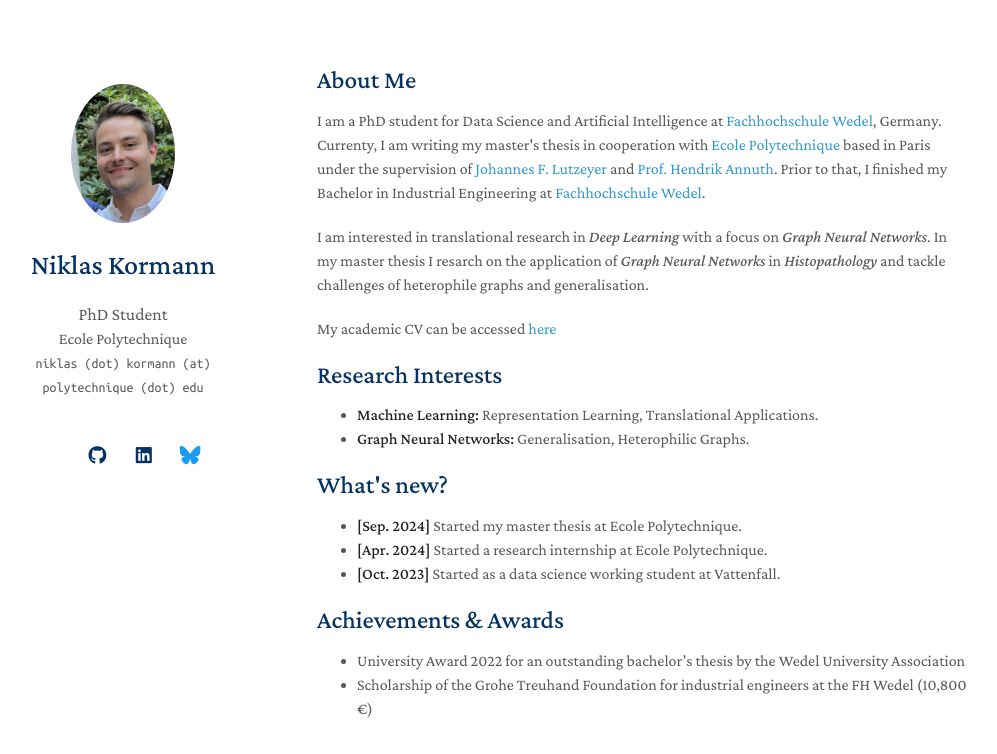
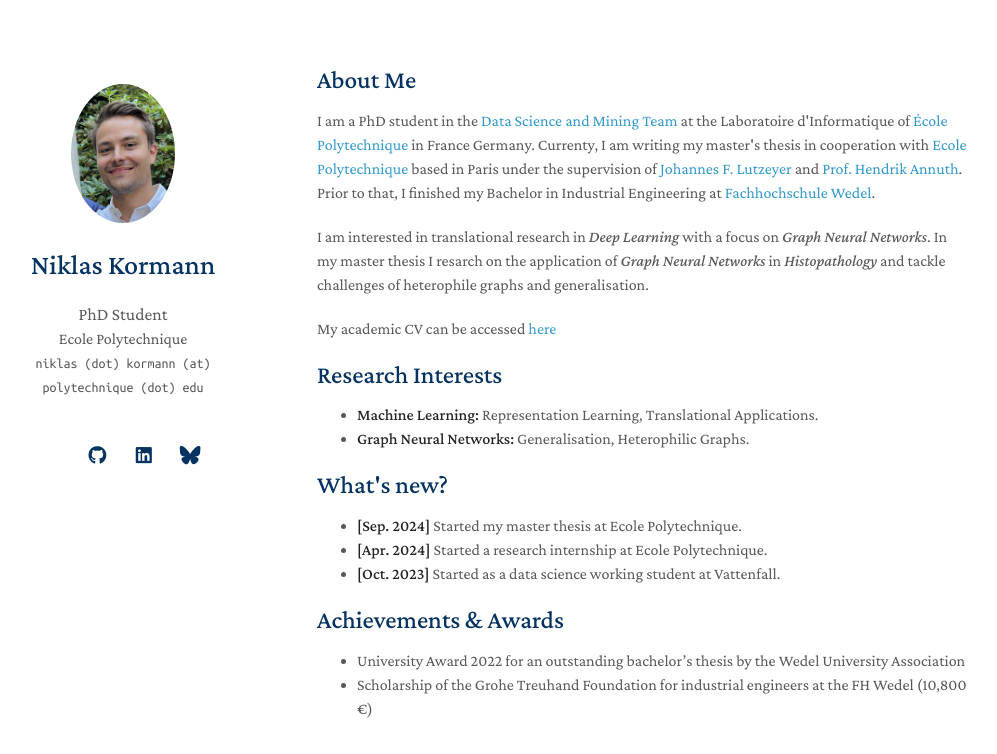
Before and after one commit to niklaskormann/niklaskormann.github.io, a plain HTML site: page index.html in a window 1280 px wide. Shown: the whole page, without its empty margins (153-1150 px from the left). Drawn offline with nearby package versions, Linux system fonts and the light colour scheme; some icons are missing.

Commit message:
link dascim

```diff
--- a/index.html
+++ b/index.html
@@ -74,7 +74,7 @@
 
 
         <a style="margin: 0 5px 0 0" href="https://bsky.app/profile/niklas-kormann.bsky.social">
-          <i class="fab fa-bluesky" style="color: #1d9bf0;"></i>
+          <i class="fab fa-bluesky"></i>
         </a>
 
 
@@ -86,7 +86,7 @@
 
       <h2 id="about-me">About Me</h2>
 
-<p>I am a PhD student for Data Science and Artificial Intelligence at <a href="https://www.fh-wedel.de/" target='_blank'>Fachhochschule Wedel</a>, Germany. Currenty, I am writing my master's thesis in cooperation with <a href='https://www.polytechnique.edu/' target='_blank'> Ecole Polytechnique </a> based in Paris under the supervision of <a href='https://johanneslutzeyer.com/' target='_blank'>Johannes F. Lutzeyer</a>  and <a href='https://www.fh-wedel.de/wir/organisation/team/detail/profil/profile/show/Hendrik-Annuth/' target='_blank'>Prof. Hendrik Annuth</a>. Prior to that, I finished my Bachelor in Industrial Engineering at <a href="https://www.fh-wedel.de/" target='_blank'>Fachhochschule Wedel</a>.</p>
+<p>I am a PhD student in the <a href="https://www.lix.polytechnique.fr/wp-dascim/" target='_blank'>Data Science and Mining Team</a> at the Laboratoire d'Informatique of <a href="https://www.fh-wedel.de/" target='_blank'>École Polytechnique</a> in France Germany. Currenty, I am writing my master's thesis in cooperation with <a href='https://www.polytechnique.edu/' target='_blank'> Ecole Polytechnique </a> based in Paris under the supervision of <a href='https://johanneslutzeyer.com/' target='_blank'>Johannes F. Lutzeyer</a>  and <a href='https://www.fh-wedel.de/wir/organisation/team/detail/profil/profile/show/Hendrik-Annuth/' target='_blank'>Prof. Hendrik Annuth</a>. Prior to that, I finished my Bachelor in Industrial Engineering at <a href="https://www.fh-wedel.de/" target='_blank'>Fachhochschule Wedel</a>.</p>
 
 <p>
 I am interested in translational research in <i>Deep Learning</i> with a focus on <i>Graph Neural Networks</i>. In my master thesis I resarch on the application of <i>Graph Neural Networks</i> in <i>Histopathology</i> and tackle challenges of heterophile graphs and generalisation.</p>
```
